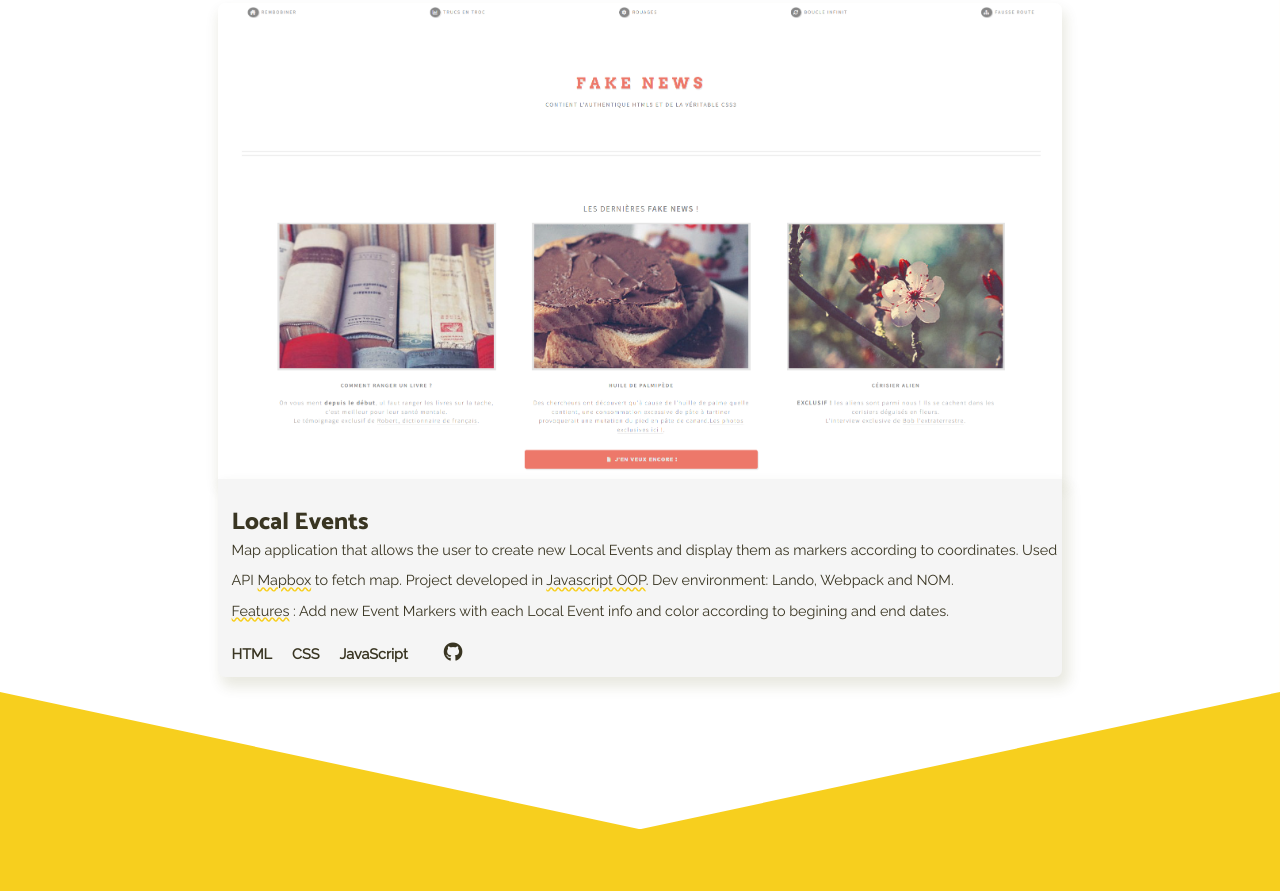
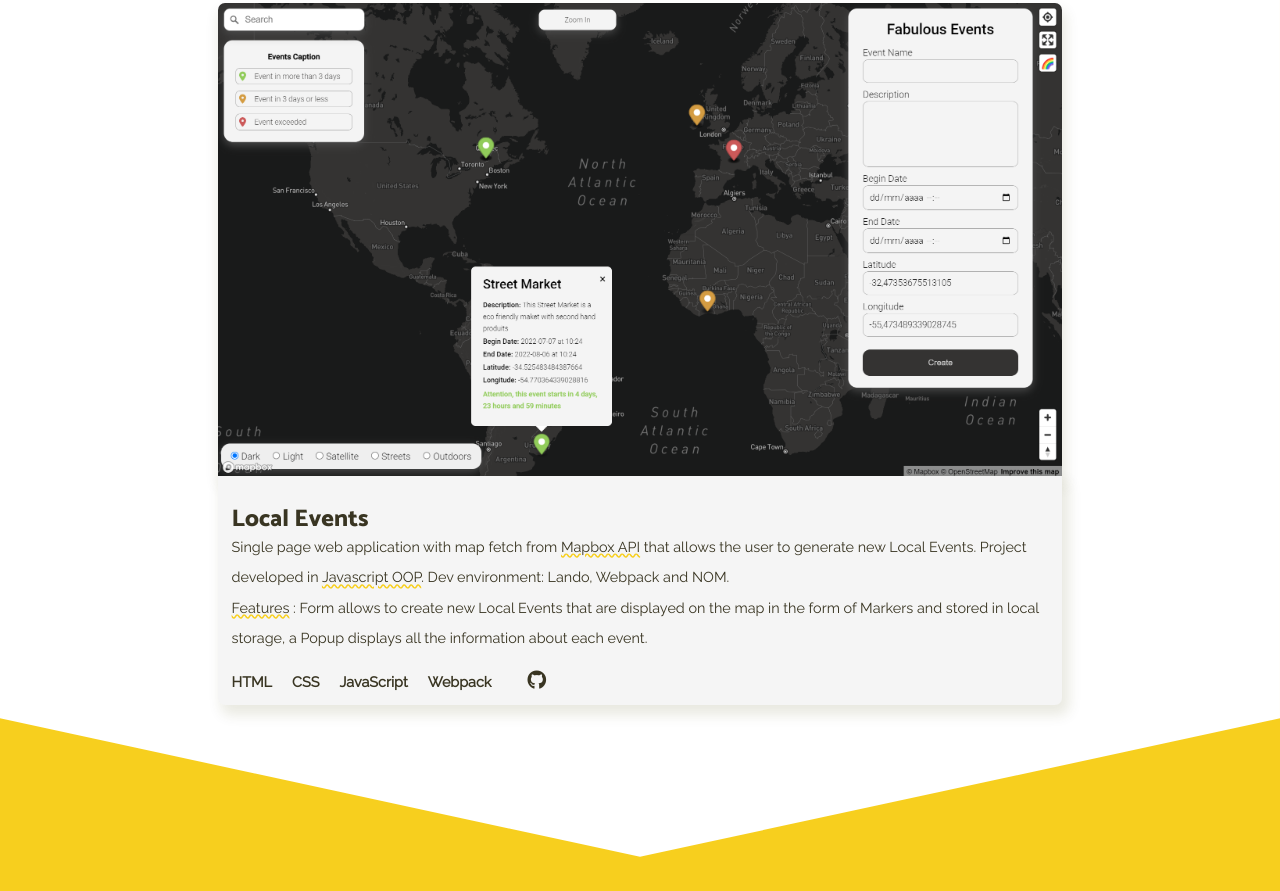
Before and after one commit to ritacarrilho/rita-carrilho, a plain HTML site: page index.html in a window 1280 px wide. Shown: the part 4748-5639 px from the top of the page. Drawn offline with nearby package versions, Linux system fonts and the light colour scheme; no server answers.

Commit message:
added Local Events project

```diff
--- a/index.html
+++ b/index.html
@@ -321,11 +321,11 @@
       <section id="projects">
         <h2>Projects</h2>
 
+    <!-- Fake News -->
         <div class="project">
           <div class="project-picture">
             <img src="images/fake-news.png" alt="Fake News" />
           </div>
-
           <div class="project-info">
             <h4>Fake News</h4>
             <p>
@@ -334,7 +334,6 @@
             <p>
               <span>Features</span> : the mobile menu opens and closes with a button click event, all form fields should be validated (name, email and message) and display a modal window to show a success message when all fields are correctly filled out.
             </p>
-
             <div class="project-tags">
               <span>HTML</span>
               <span>CSS</span>
@@ -346,6 +345,7 @@
           </div>
         </div>
 
+    <!-- Toys R Us -->
         <div class="project">
           <div class="project-picture">
             <img src="images/toys.png" alt="Toys R Us" />
@@ -353,12 +353,11 @@
           <div class="project-info">
             <h4>Toys-R-Us</h4>
             <p>
-              Toys R Us store website using a <span>router</span> and kinf of <span>MVC pattern</span> with data fetched from a <span>MySQL Database</span>. Project developed in <span>procedural</span> and styled according to a mockup. Dev Environment: Docker and Lando.
+              Toys R Us store website using a <span>router</span> and kind of <span>MVC pattern</span> with data fetched from a <span>MySQL Database</span>. Project developed in <span>procedural</span> and styled according to a mockup. Dev Environment: Docker and Lando.
             </p>
             <p>
               <span>Features</span> : fetch the best sellers, list items by brand and the display detail and availability in each store.
             </p>
-
             <div class="project-tags">
               <span>HTML</span>
               <span>CSS</span>
@@ -371,6 +370,7 @@
           </div>
         </div>
 
+    <!-- Fabulous Camping -->
         <div class="project">
           <div class="project-picture">
             <img src="images/camping.png" alt="Fabulous Camping" />
@@ -383,7 +383,6 @@
             <p>
               <span>Features</span> : Three different access types - public for clients, user for partners and private for the camping administration.
             </p>
-
             <div class="project-tags">
               <span>HTML</span>
               <span>Bootstrap</span>
@@ -391,31 +390,30 @@
               <span>Twig</span>
               <span>MySQL</span>
               <a href="https://github.com/ritacarrilho/Camping-Symfony"><i class="fab fa-github"></i></a>
-              <!-- <a href="https://github.com/ritacarrilho/fake-news"><i class="fas fa-code"></i></a> -->
               <!-- <a href=""><i class="fas fa-desktop"></i></a> -->
             </div>
           </div>
       </div>
 
+    <!-- Local Events -->
       <div class="project">
         <div class="project-picture">
-          <img src="images/fake-news.png" alt="Local Events" />
+          <img src="images/Mapbox.png" alt="Local Events" />
         </div>
-
         <div class="project-info">
           <h4>Local Events</h4>
           <p>
-            Map application that allows the user to create new Local Events and display them as markers according to coordinates. Used API <span>Mapbox</span> to fetch map. Project developed in <span>Javascript OOP</span>. Dev environment: Lando, Webpack and NOM.
+            Single page web application with map fetch from <span>Mapbox API</span> that allows the user to generate new Local Events. Project developed in <span>Javascript OOP</span>. Dev environment: Lando, Webpack and NOM.
           </p>
           <p>
-            <span>Features</span> : Add new Event Markers with each Local Event info and color according to begining and end dates.
+            <span>Features</span> : Form allows to create new Local Events that are displayed on the map in the form of Markers and stored in local storage, a Popup displays all the information about each event.
           </p>
           <div class="project-tags">
             <span>HTML</span>
             <span>CSS</span>
             <span>JavaScript</span>
-            <a href="https://github.com/ritacarrilho/"><i class="fab fa-github"></i></a>
-            <!-- <a href="https://github.com/ritacarrilho/fake-news"><i class="fas fa-code"></i></a> -->
+            <span>Webpack</span>
+            <a href="https://github.com/ritacarrilho/JS-Local-Events"><i class="fab fa-github"></i></a>
             <!-- <a href=""><i class="fas fa-desktop"></i></a> -->
           </div>
         </div>
```
Also changed, not shown: images/Mapbox.png (added).
